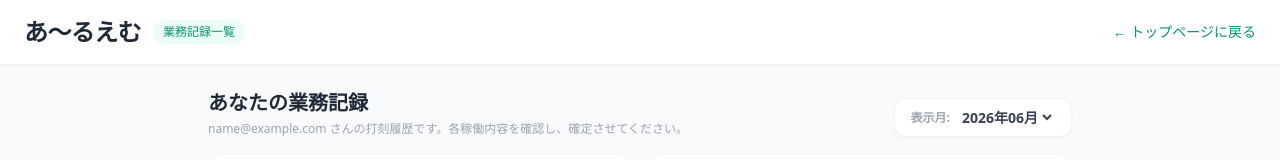
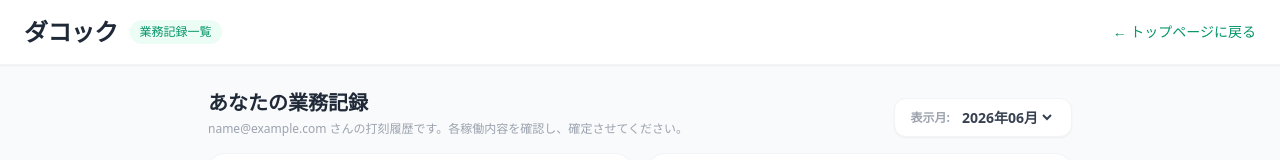
Before and after one commit to nishio-aidma/rm-kintai, a Next.js app: page /records in a window 1280 px wide. Shown: the top 160 px of the page. Built offline with nearby package versions, Linux system fonts and the light colour scheme; no server answers; the database is empty; sample sign-in values are in the browser's storage.

Commit message:
update app name to dacook and set favicon

```diff
--- a/src/app/admin/page.tsx
+++ b/src/app/admin/page.tsx
@@ -397,7 +397,7 @@ export default function AdminPage() {
       <header className="bg-white border-b border-gray-100 px-6 py-4 flex items-center justify-between shadow-sm">
         <div className="flex items-center space-x-6">
           <div className="flex items-center space-x-3">
-            <span onClick={() => router.push("/")} className="text-2xl font-bold text-gray-800 tracking-tight cursor-pointer hover:text-emerald-500 transition-colors">あ～るえむ</span>
+            <span onClick={() => router.push("/")} className="text-2xl font-bold text-gray-800 tracking-tight cursor-pointer hover:text-emerald-500 transition-colors">ダコック</span>
             <span className={`text-xs px-2.5 py-1 rounded-full font-medium ${userRole === "owner" ? "bg-gray-800 text-white" : "bg-purple-600 text-white"}`}>
               {userRole === "owner" ? "オーナーパネル" : `チーム管理者パネル (${myDepartment || "未設定"})`}
             </span>
--- a/src/app/records/page.tsx
+++ b/src/app/records/page.tsx
@@ -183,7 +183,7 @@ export default function RecordsPage() {
     <div className="min-h-screen bg-gray-50 text-gray-800 font-sans">
       <header className="bg-white border-b border-gray-100 px-6 py-4 flex items-center justify-between shadow-sm">
         <div className="flex items-center space-x-3">
-          <span onClick={() => router.push("/")} className="text-2xl font-bold text-gray-800 tracking-tight cursor-pointer hover:text-emerald-500 transition-colors">あ～るえむ</span>
+          <span onClick={() => router.push("/")} className="text-2xl font-bold text-gray-800 tracking-tight cursor-pointer hover:text-emerald-500 transition-colors">ダコック</span>
           <span className="text-xs bg-emerald-50 text-emerald-600 px-2.5 py-1 rounded-full font-medium">業務記録一覧</span>
         </div>
         <button onClick={() => router.push("/")} className="text-sm text-emerald-600 hover:text-emerald-700 font-medium transition-colors">← トップページに戻る</button>
```
Also changed, not shown: 1 other file (tests, documents, lock files or other folders).
